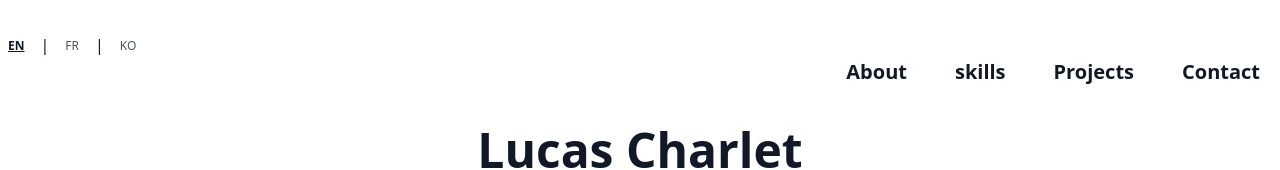
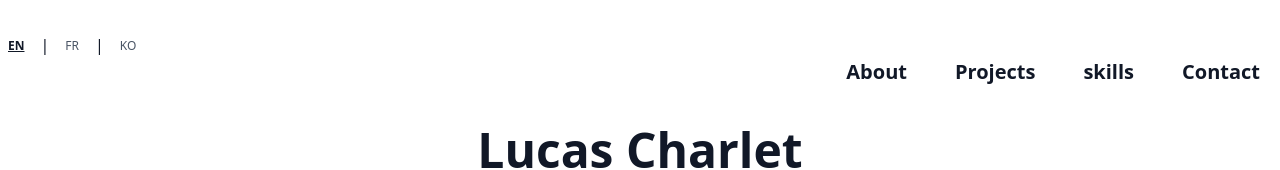
Before and after one commit to Aitoheiw/Projet-12-Portfolio, a React (Vite) app: page / in a window 1280 px wide. Shown: the top 170 px of the page. Built offline with nearby package versions, Linux system fonts and the light colour scheme.

Commit message:
Fix : position de projet dans la nav

```diff
--- a/src/components/Nav.jsx
+++ b/src/components/Nav.jsx
@@ -22,13 +22,13 @@ export default function Nav() {
           </a>
         </li>
         <li>
-          <a href="#skills" className="nav-link">
-            {t.skills}
+          <a href="#projects" className="nav-link">
+            {t.nav.projects}
           </a>
         </li>
         <li>
-          <a href="#projects" className="nav-link">
-            {t.nav.projects}
+          <a href="#skills" className="nav-link">
+            {t.skills}
           </a>
         </li>
 
```
